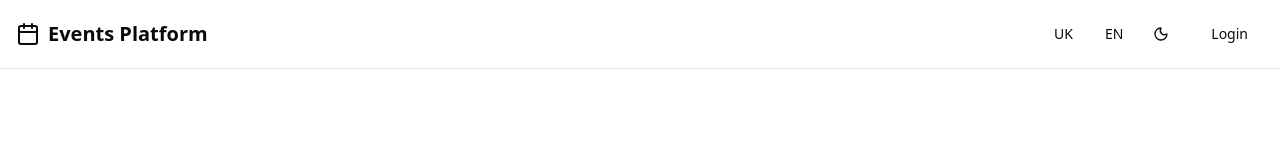
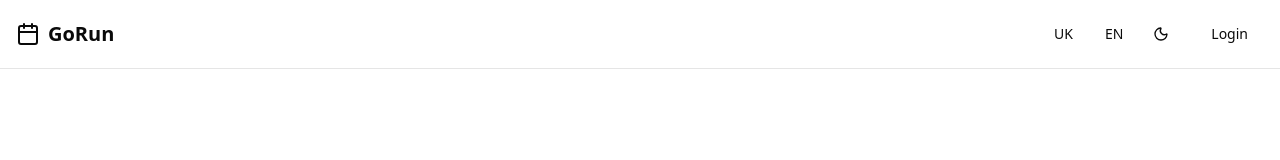
Before and after one commit to oryshchych/gorun-frontend, a Next.js app: page /en in a window 1280 px wide. Shown: the top 160 px of the page. Built offline with nearby package versions, Linux system fonts and the light colour scheme; no server answers.

Commit message:
feat(branding): Rebrand application from Events Platform to GoRun

```diff
--- a/app/[locale]/page.tsx
+++ b/app/[locale]/page.tsx
@@ -28,7 +28,7 @@ export default function HomePage() {
         <div className="container mx-auto px-4 py-4 flex items-center justify-between">
           <Link href={`/${locale}`} className="flex items-center gap-2 hover:opacity-80 transition-opacity">
             <Calendar className="w-6 h-6 text-primary" aria-hidden="true" />
-            <h2 className="text-xl font-semibold">Events Platform</h2>
+            <h2 className="text-xl font-semibold">GoRun</h2>
           </Link>
           <div className="flex items-center gap-2">
             <LanguageSwitcher />
--- a/app/layout.tsx
+++ b/app/layout.tsx
@@ -1,7 +1,7 @@
 import type { Metadata } from "next";
 
 export const metadata: Metadata = {
-  title: "Events Platform",
+  title: "GoRun",
   description: "Events registration and management platform",
 };
 
--- a/app/page.tsx
+++ b/app/page.tsx
@@ -1,7 +1,7 @@
 export default function Home() {
   return (
     <div className="min-h-screen flex items-center justify-center">
-      <h1 className="text-4xl font-bold">Events Platform</h1>
+      <h1 className="text-4xl font-bold">GoRun</h1>
     </div>
   );
 }
```
